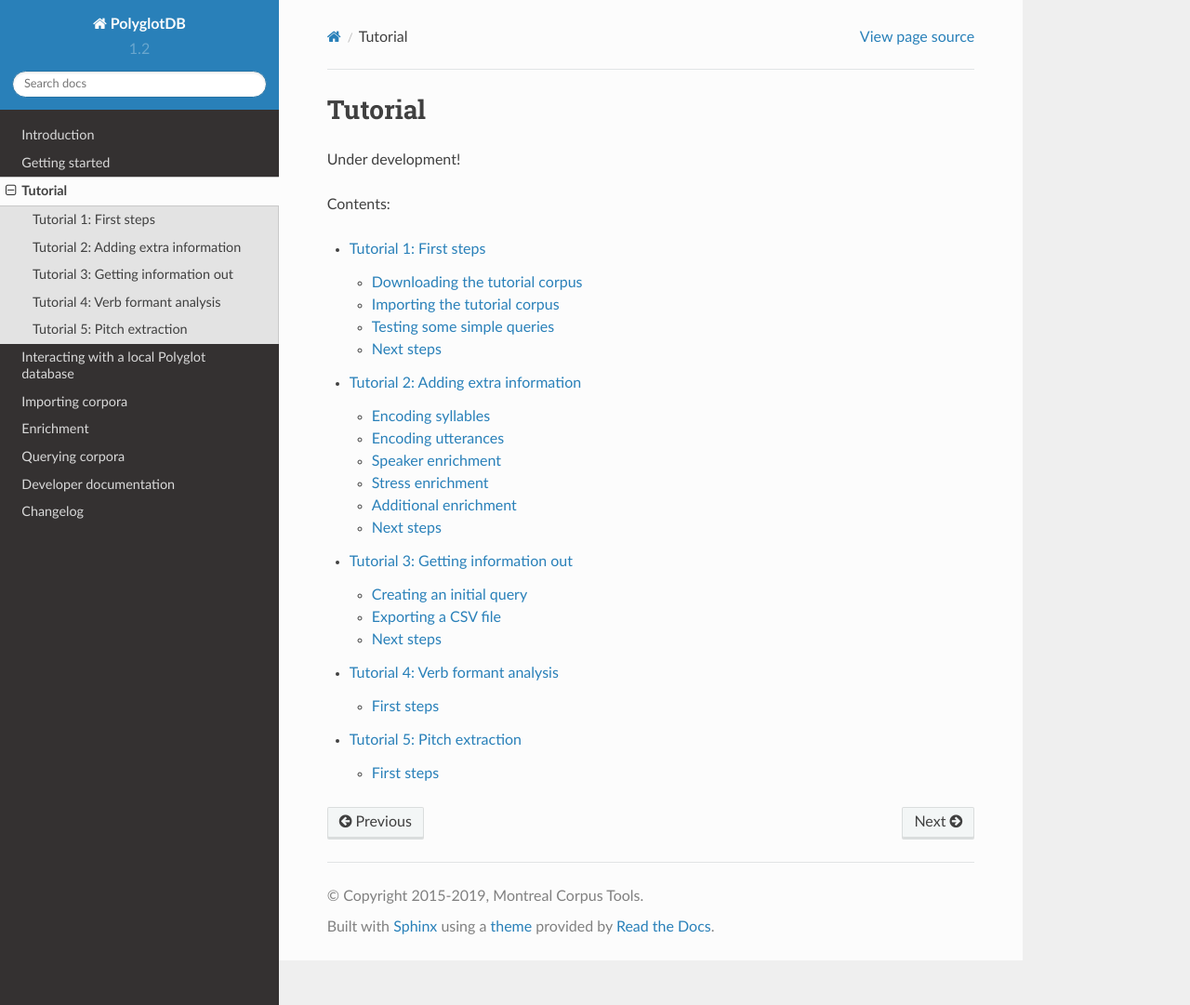
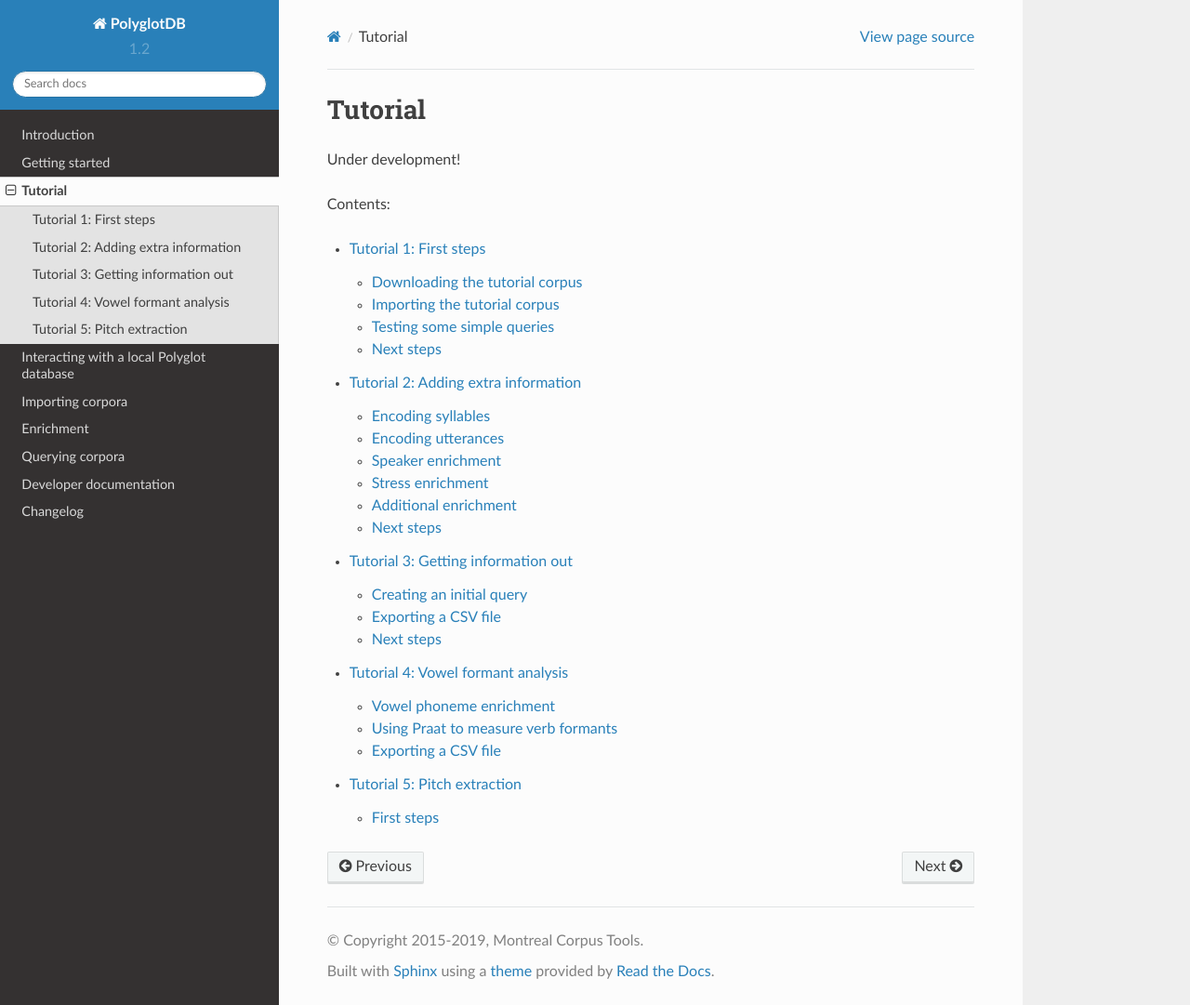
Before and after one commit to MontrealCorpusTools/PolyglotDB, a Sphinx documentation site: the page built from docs/source/tutorial.rst, in a window 1280 px wide and 1081 px high. Shown: the whole window at 93% size. Built offline with Sphinx 7.4.7 and the Read the Docs theme 2.0.0, drawn with Linux system fonts in a browser that asks for light colours; some of the changed lines change nothing that is shown.

Commit message:
tutorial 4 written

```diff
--- a/docs/source/tutorial_formants.rst
+++ b/docs/source/tutorial_formants.rst
@@ -3,24 +3,101 @@
 
 .. _expected output: https://github.com/MontrealCorpusTools/PolyglotDB/tree/master/examples/tutorial/results/tutorial_4_subset_formants.csv
 
+.. _vowel formant: https://en.wikipedia.org/wiki/Formant
+
+.. _praat: https://www.fon.hum.uva.nl/praat/
+
 .. _tutorial_formants:
 
 ***********************************
-Tutorial 4: Verb formant analysis
+Tutorial 4: Vowel formant analysis
 ***********************************
 
-The main objective of this tutorial is to perform verb formant analysis on the enriched polyglot corpus we used in the previous three tutorials.
+The main objective of this tutorial is to perform `vowel formant`_ analysis on the enriched polyglot corpus we used in the previous three tutorials.
 
 As in the other tutorials, import statements and the corpus name (as it is stored in pgdb) must be set for the code in this tutorial
-to be runnable:
+to be runnable. The example given below continues to make use of the "tutorial-subset" corpus we have been using in tutorials 1-3.
 
 .. code-block:: python
 
     from polyglotdb import CorpusContext
 
+    # corpus_root = './data/LibriSpeech-aligned/'
+    # corpus_name = 'tutorial'
+    # export_path = './results/tutorial_4_formants.csv')
+    corpus_root = './data/LibriSpeech-aligned-subset/'
     corpus_name = 'tutorial-subset'
+    export_path = './results/tutorial_4_subset_formants.csv')
 
-First steps
+Vowel phoneme enrichment
 =========================
 
-Coming soon!
+Currently, the tutorial-subset corpus contains an entry for each phoneme. We can query all phonemes using the following commands:
+
+.. code-block:: python
+
+   with CorpusContext(corpus_name) as c:
+    q = c.query_lexicon(c.lexicon_phone)
+    q = q.order_by(c.lexicon_phone.label)
+    q = q.columns(c.lexicon_phone.label.column_name('phone'))
+    phone_results = q.all()
+    phone_set = [x.values[0] for x in phone_results]
+
+
+We can then isolate only the vowel phonemes using regular expressions:
+
+.. code-block:: python
+  non_speech_set = ['<SIL>', 'sil', 'spn']
+  vowel_regex = '^[AEOUI].[0-9]'
+  vowel_set = [re.search(vowel_regex, p).string for p in phone_set
+              if re.search(vowel_regex, p) != None and p not in non_speech_set]
+
+The corpus can then be enriched with syllables that have vowels as their nuclei:
+
+.. code-block:: python
+  with CorpusContext(corpus_name) as c:
+    c.encode_type_subset('phone', vowel_set, 'vowel')
+
+  with CorpusContext(corpus_name) as c:
+    c.encode_syllables(syllabic_label='vowel')
+
+
+Using Praat to measure verb formants
+=========================
+
+Now that all vowel syllables are isolated and easily queriable, polyglotdb can perform formant analysis on these vowels. The executbale run to perform formant analysis is configurable: a common option is to use `praat`_:
+
+.. code-block:: python
+
+  from polyglotdb import CorpusContext
+
+  with CorpusContext(corpus_name) as c:
+    c.config.praat_path = "/usr/bin/praat"
+    c.analyze_formant_points(vowel_label='vowel', call_back=print)
+
+This step will enrich the corpus with formant variables (F1, F2, F3) aassociated with each vowel phoneme in the corpus.
+
+Exporting a CSV file
+=========================
+
+We can now query the results using a similar set of commands as in the previous tutorials:
+
+.. code-block:: python
+
+  with CorpusContext(corpus_name) as c:
+    q = c.query_graph(c.phone).filter(c.phone.subset == 'vowel')
+    q = q.columns(c.phone.speaker.name.column_name('speaker'), # speaker enrichment performed in tutorial 2
+                  c.phone.speaker.sex.column_name('speaker_sex'),
+                  c.phone.discourse.name.column_name('file'),
+                  c.phone.utterance.speech_rate.column_name('speech_rate'),
+                  c.phone.word.label.column_name('word'),
+                  c.phone.label.column_name('phone'),
+                  c.phone.previous.label.column_name('previous'),
+                  c.phone.following.label.column_name('following'),
+                  c.phone.begin.column_name('phone_start'),
+                  c.phone.end.column_name('phone_end'),
+                  c.phone.F1.column_name('F1'), # the columns enriched by praat
+                  c.phone.F2.column_name('F2'),
+                  c.phone.F3.column_name('F3'))
+    results = q.all()
+    q.to_csv(export_path)
```
